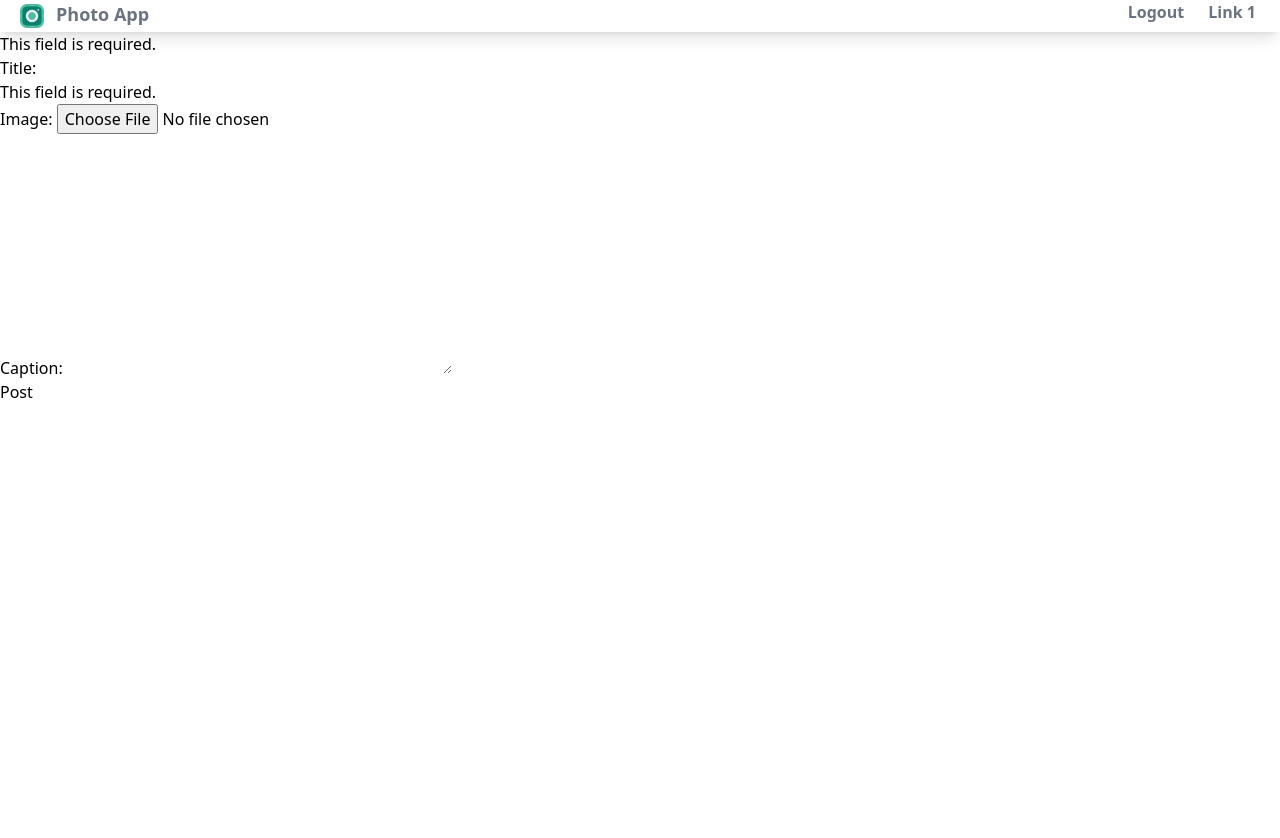
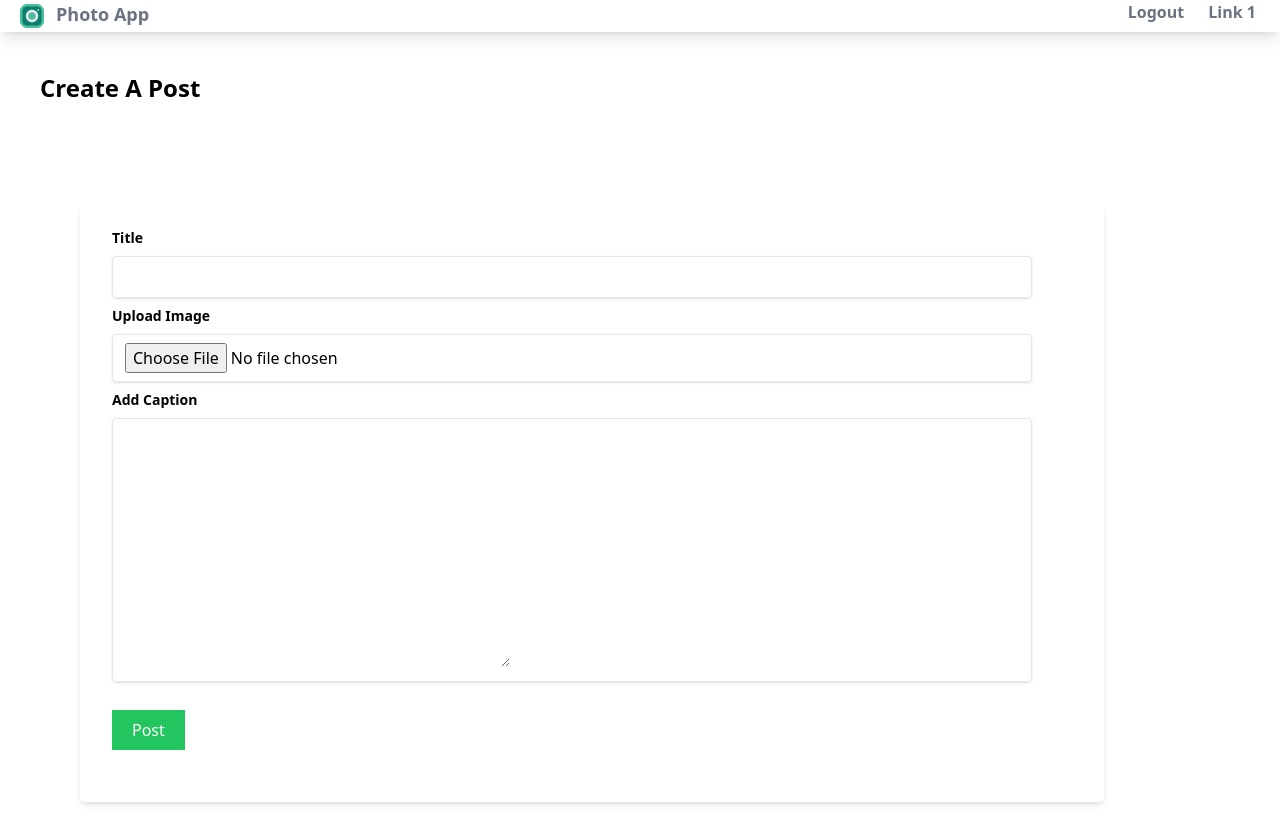
Before and after one commit to lddi-lab/django-social-media-app, a Django app: page /posts/create in a window 1280 px wide. Before the commit the page ends 398 px from the top, so only its background shows below. Run offline with Django 4.2, Linux system fonts and the light colour scheme; a user stored in the database is signed in; style sheets or scripts are compiled from the project's sources.

Commit message:
styling create page

```diff
--- a/posts/templates/posts/create.html
+++ b/posts/templates/posts/create.html
@@ -1,9 +1,33 @@
 {% extends 'users/base.html' %}
 {% block body %}
-<form method="POST" enctype="multipart/form-data">
+
+<h2 class="text-2xl m-10 font-bold">Create A Post</h2>
+<div class="container py-5 mx-10">
+<form method="post" class="bg-white shadow-md m-10 px-8 rounded pt-6 pb-8 mb-4 w-4/5" enctype="multipart/form-data">
     {% csrf_token %}
-    {{ form.as_p }}
-    <button type="submit">Post</button>
+    <div class="mb-2">
+        <label class="block text-grey-700 text-sm font-bold mb-2" for="">Title</label>
+        <div class="shadow appearance-none border rounded py-2 px-3 mr-10 text-grey-700">
+        {{ form.title }}
+        </div>
+
+  </div>
+  <div class="mb-2">
+    <label class="block text-grey-700 text-sm font-bold mb-2" for="">Upload Image</label>
+    <div class="shadow appearance-none border rounded py-2 px-3 mr-10 text-grey-700">
+      {{ form.image }}
+    </div>
+
+  </div>
+  <div class="mb-2">
+    <label class="block text-grey-700 text-sm font-bold mb-2" for="">Add Caption</label>
+    <div class="shadow appearance-none border rounded py-2 px-3 mr-10 text-grey-700">
+      {{ form.caption }}
+    </div>
+  </div>
+   <button type="submit" class="bg-green-500 text-white my-5 px-5 py-2">Post</button>
 </form>
+</div>
+
 
 {% endblock %}
--- /dev/null
+++ b/users/static/users/style.css
@@ -0,0 +1,7 @@
+input:focus {
+    outline: none;
+}
+
+textarea:focus {
+    outline: none;
+}
--- a/users/templates/users/base.html
+++ b/users/templates/users/base.html
@@ -6,6 +6,7 @@
     <meta name="viewport" content="width=device-width, initial-scale=1.0">
     <title>Document</title>
     <link rel="stylesheet" href="{% static 'users/styles.css' %}">
+    <link rel="stylesheet" href="{% static 'users/style.css' %}">
 </head>
 <body>
     <nav class="shadow-lg">
```
